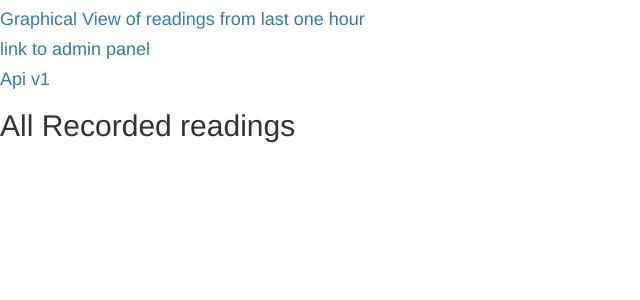
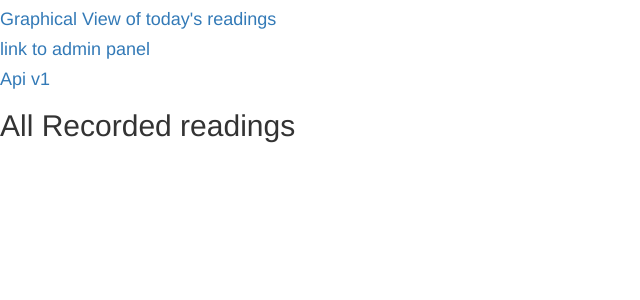
Before and after one commit to sajankp/iot_project, a Django app: page / in a window 1280 px wide. Shown: the top 300 px of the page, without its empty margins (0-640 px from the left). Run offline with Django 3.2, Linux system fonts and the light colour scheme; data that the repository does not hold is empty; some libraries are stand-ins or nearby versions.

Commit message:
Update chart to display readings the whole day
The earlier case showed readings from past hour but this would give a much clearer picture.
also update index page to show proper heading for graph

```diff
--- a/esp8266/templates/esp8266/chart.html
+++ b/esp8266/templates/esp8266/chart.html
@@ -22,7 +22,7 @@
       var options = {
         chart: {
           title: 'Reading recorded',
-          subtitle: 'in last one hour',
+          subtitle: 'Today',
         },
         width: 1000,
         height: 500,
@@ -41,7 +41,7 @@
 <body>
   <div id="line_top_x"></div>
   {% if not values %}
-  <h3>  No Readings in last hour </h3>
+  <h3>  No Readings were recorded today </h3>
   {% endif %}
 </body>
 </html>
--- a/esp8266/templates/esp8266/values.html
+++ b/esp8266/templates/esp8266/values.html
@@ -5,7 +5,7 @@
     <link rel="stylesheet" href="https://maxcdn.bootstrapcdn.com/bootstrap/3.4.0/css/bootstrap.min.css">
     <meta charset="utf-8">
     <title>My IOT website</title>
-    <h4><a href="{% url "chart" %}">Graphical View of readings from last one hour</a></h3>
+    <h4><a href="{% url "chart" %}">Graphical View of today's readings</a></h3>
     <h4><a href="{% url 'admin:index' %}">link to admin panel</a></h3>
     <h4><a href="{% url "api-root" %}">Api v1</a></h3>
     <h2>All Recorded readings</h2>
--- a/esp8266/views.py
+++ b/esp8266/views.py
@@ -30,9 +30,19 @@ def index(request):
 
 
 def chart(request):
-    now_in_timezone = timezone.now()
-    one_hour_ago = now_in_timezone - datetime.timedelta(seconds=60*60)
-    values = Data.objects.filter(date__range=[one_hour_ago, now_in_timezone])
+    '''
+    Another way of implementing
+    today = datetime.date.today()
+    today_with_time = datetime.datetime(
+        year=today.year,
+        month=today.month,
+        day=today.day,
+        tzinfo = timezone.utc,
+    )
+    values = Data.objects.filter(date__gte=today_with_time-datetime.timedelta(seconds=60*60*5.5))
+    '''
+    values = Data.objects.filter(date__gte=datetime.date.today())
+    #When USE_TZ is True, fields are converted to the current time zone before filtering.
     context = {"values": values}
     return render(request, "esp8266/chart.html", context)
 
```
